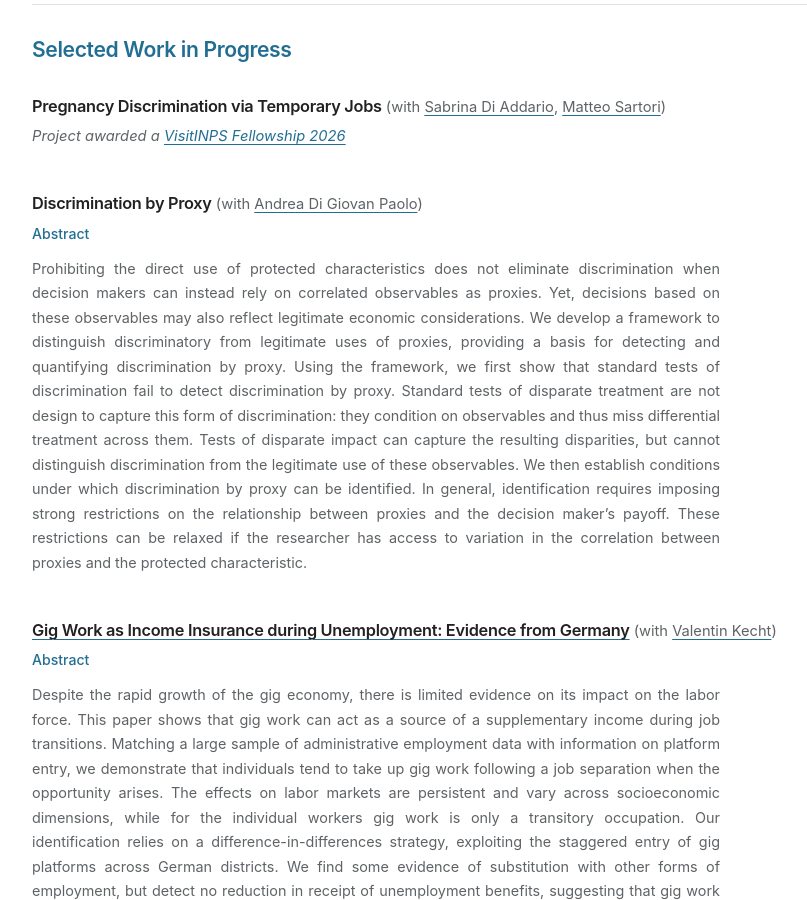
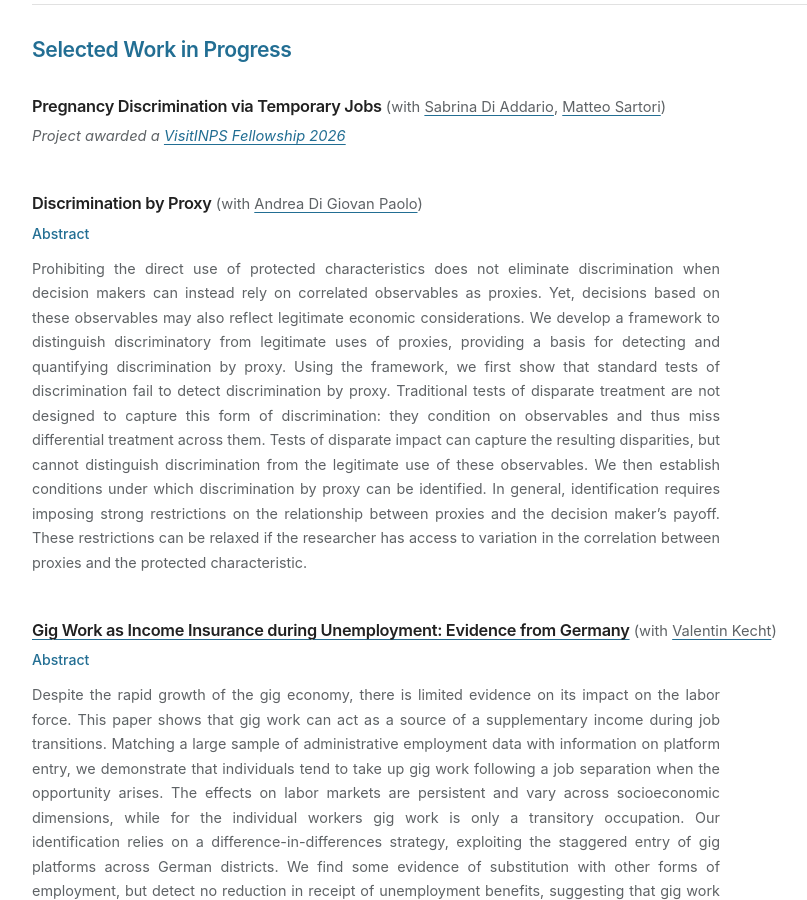
Before and after one commit to giacomomarcolin/giacomomarcolin.github.io, a Jekyll site: the page built from research.md, in a window 1280 px wide and 900 px high, scrolled down 1234 px. Shown: the whole window, without its empty margins (144-951 px from the left). Built offline with Jekyll 4.4.1, drawn with Linux system fonts in a browser that asks for light colours.

Commit message:
Revise Discrimination by Proxy abstract

```diff
--- a/_data/research.yml
+++ b/_data/research.yml
@@ -85,8 +85,8 @@
     discriminatory from legitimate uses of proxies, providing a basis for
     detecting and quantifying discrimination by proxy. Using the framework, we
     first show that standard tests of discrimination fail to detect discrimination
-    by proxy. Standard tests of disparate treatment are not design to capture this
-    form of discrimination: they condition on observables and thus miss
+    by proxy. Traditional tests of disparate treatment are not designed to capture
+    this form of discrimination: they condition on observables and thus miss
     differential treatment across them. Tests of disparate impact can capture the
     resulting disparities, but cannot distinguish discrimination from the
     legitimate use of these observables. We then establish conditions under which
```
